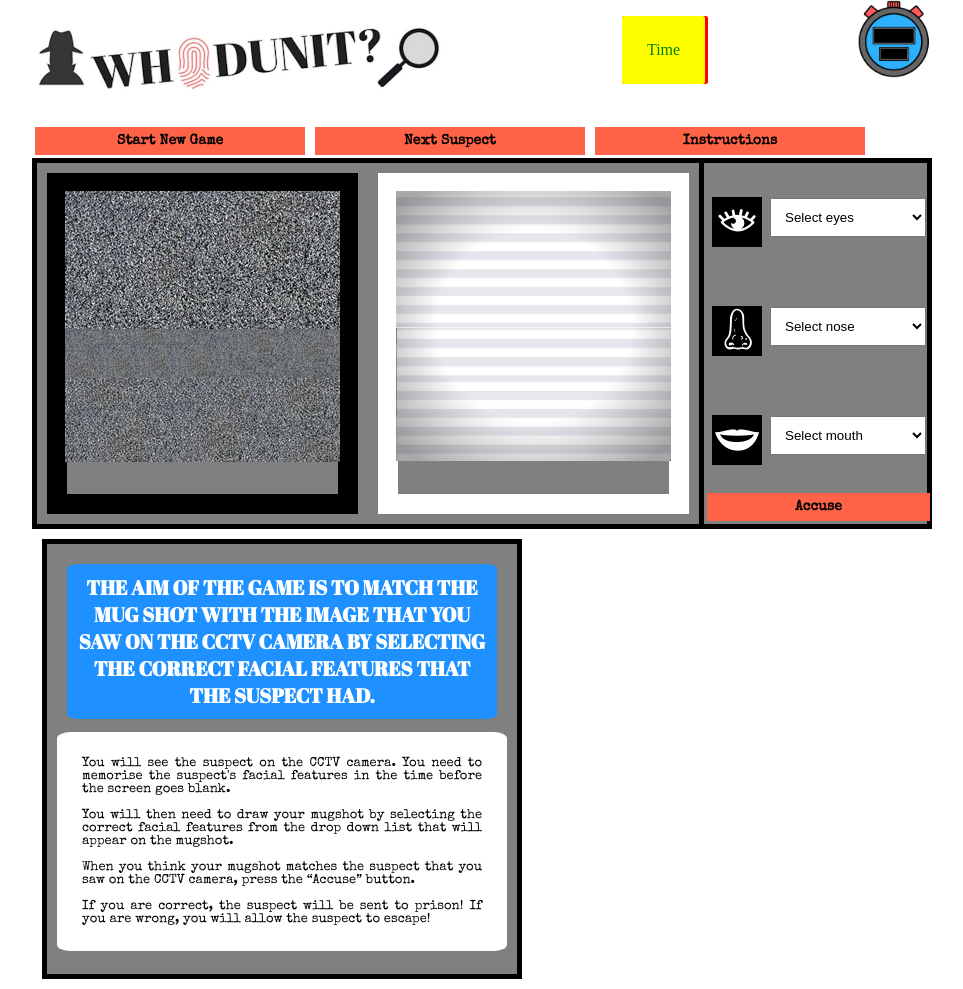
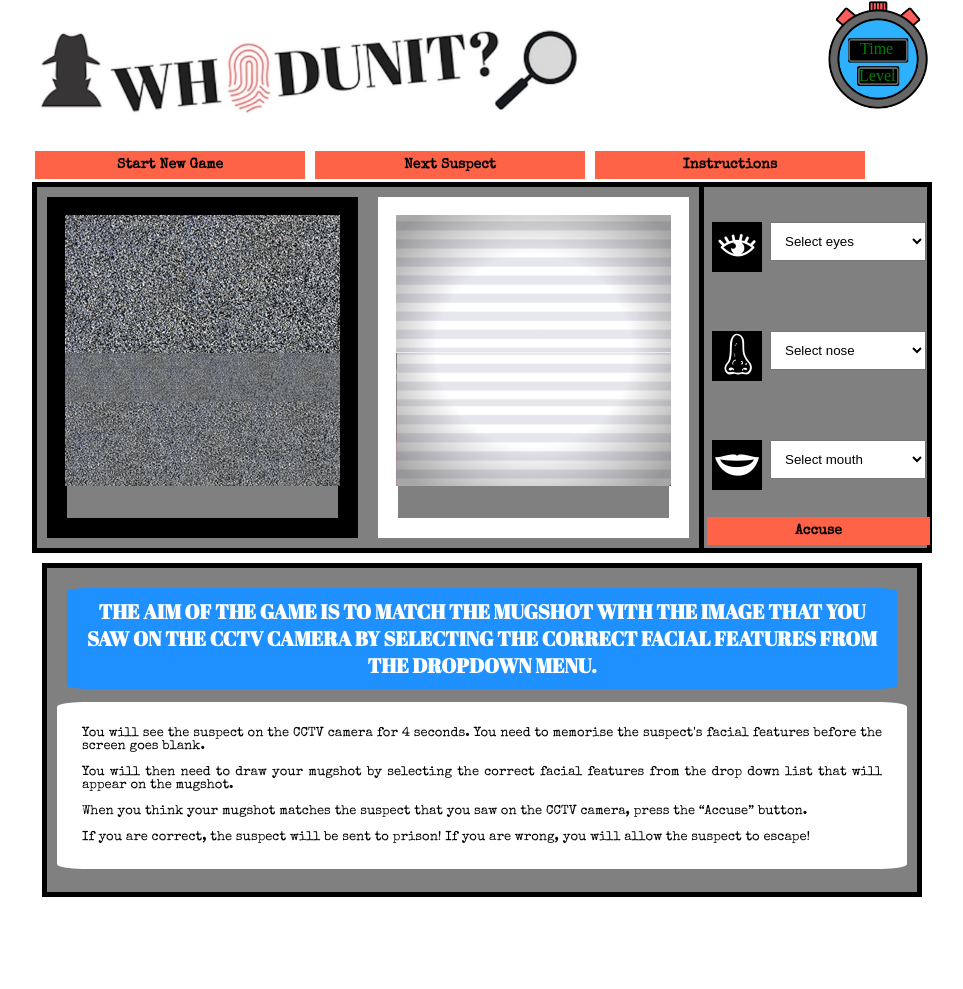
Before and after one commit to CharlotteMD/wdi-first-project, a PHP site: page / in a window 1280 px wide. Shown: the whole page, without its empty margins (158-1121 px from the left). After the commit the page ends 897 px from the top, so only its background shows below. Run offline with PHP 8.4, Linux system fonts and the light colour scheme; some libraries are stand-ins or nearby versions.

Commit message:
clock added with timer and levels

```diff
--- a/css/style.css
+++ b/css/style.css
@@ -32,23 +32,26 @@ h1 img {
   display: flex;
 }
 
-.time {
-  font-size: 12 px
-  font-family: 'Special Elite', cursive;
-  color: green;
-  background-color: yellow;
-  position: absolute;
+.info-level-time {
+  background-image: url(../images/other/timer.png);
   z-index: 100;
   justify-content: center;
+  width: 110px;
+  height: 110px;
+  background-size: contain;
+  background-repeat: no-repeat;
 }
 
-.level {
+.level{margin: 67px 37px}
+.time{margin: 40px 38px }
+.level, .time{
   position: absolute;
   z-index: 99;
   font-size: 12 px
   font-family: 'Special Elite', cursive;
   color: green;
-  background-color: red;
+  background-color: inherit;
+  padding:0;
 }
 
 section {
@@ -140,9 +143,6 @@ button.submit  {
   margin: 10px;
   background-color: grey;
   border: thick black solid;
-  display: block;
-  width: 50%;
-  display: inline-block;
 }
 
 h2 {
--- a/index.html
+++ b/index.html
@@ -14,9 +14,11 @@
   <header>
     <h1><img src="./images/other/h1title.png" alt="Whodunit Title"></h1>
     <div class="watch">
-      <img src="./images/other/timer.png" alt="Watch">
-      <p class="time">Time</p>
-      <p class="level">Level</p>
+      <div class="info-level-time">
+        <p class="time">Time</p>
+        <p class="level">Level</p>
+      </div>
+
     </div>
   </header>
     <button type="button" name="start" class="start">Start New Game</button>
@@ -90,8 +92,8 @@
 </section>
 
   <div class="instructions">
-    <h2>The aim of the game is to match the mug shot with the image that you saw on the CCTV camera by selecting the correct facial features that the suspect had.</h2>
-    <p>You will see the suspect on the CCTV camera. You need to memorise the suspect's facial features in the time before the screen goes blank.<br><br>
+    <h2>The aim of the game is to match the mugshot with the image that you saw on the CCTV camera by selecting the correct facial features from the dropdown menu.</h2>
+    <p>You will see the suspect on the CCTV camera for 4 seconds. You need to memorise the suspect's facial features  before the screen goes blank.<br><br>
     You will then need to draw your mugshot by selecting the correct facial features from the drop down list that will appear on the mugshot. <br><br>
     When you think your mugshot matches the suspect that you saw on the CCTV camera, press the “Accuse” button.<br><br>
     If you are correct, the suspect will be sent to prison! If you are wrong, you will allow the suspect to escape! </p>
```
